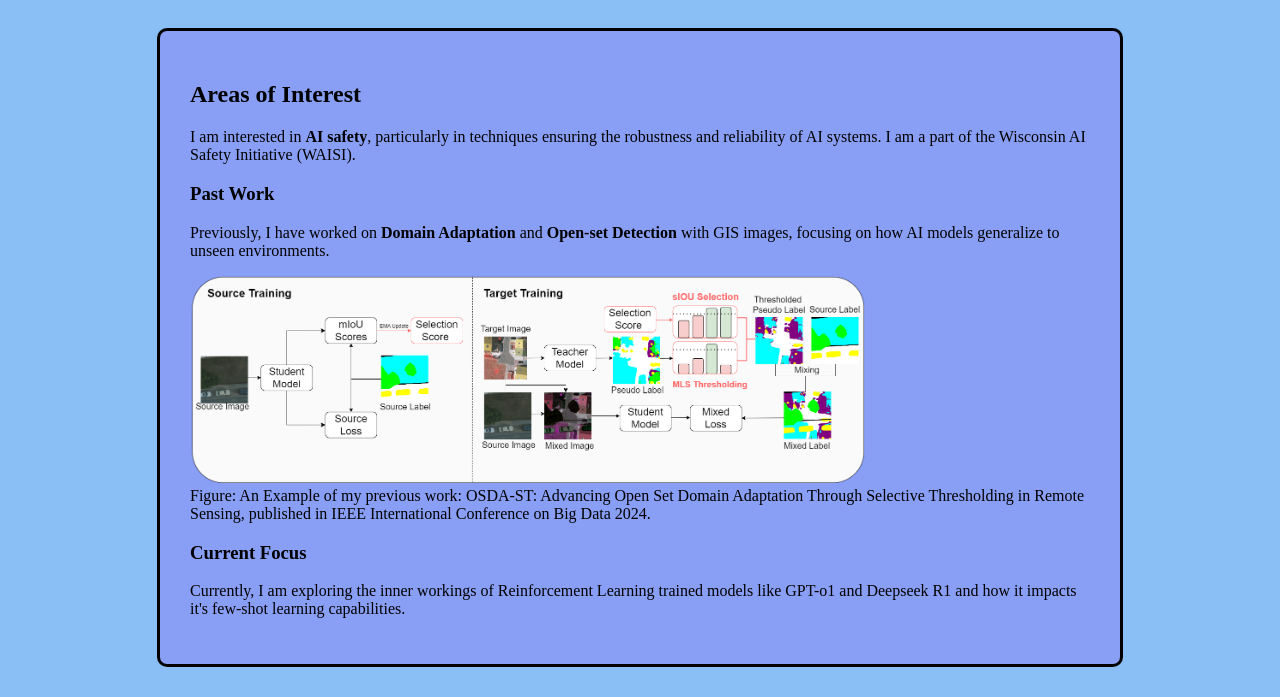
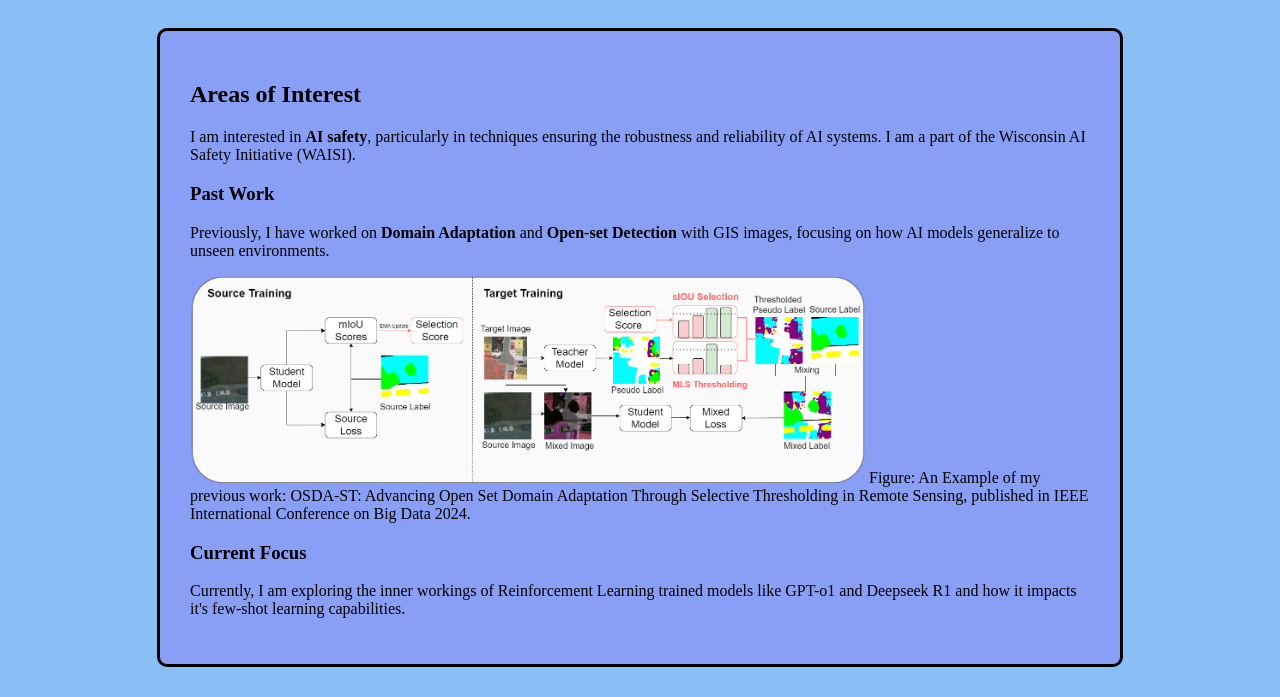
Before and after one commit to yeedragon0722/yeedragon0722.github.io, a plain HTML site: page research/research.html in a window 1280 px wide. Shown: the part 238-935 px from the top of the page. Drawn offline with Linux system fonts and the light colour scheme.

Commit message:
Update research.html

```diff
--- a/research/research.html
+++ b/research/research.html
@@ -26,7 +26,7 @@
         <h3>Past Work</h3>
         <p>Previously, I have worked on <strong>Domain Adaptation</strong> and <strong>Open-set Detection</strong> with GIS images, focusing on how AI models generalize to unseen environments.</p>
 		<img src="flowchart.png" alt="An OSDA flowchart">
-		<figcaption>Figure: An Example of my previous work: OSDA-ST: Advancing Open Set Domain Adaptation Through Selective Thresholding in Remote Sensing, published in IEEE International Conference on Big Data 2024.</figcaption>
+		Figure: An Example of my previous work: OSDA-ST: Advancing Open Set Domain Adaptation Through Selective Thresholding in Remote Sensing, published in IEEE International Conference on Big Data 2024.
         <h3>Current Focus</h3>
         <p>Currently, I am exploring the inner workings of Reinforcement Learning trained models like GPT-o1 and Deepseek R1 and how it impacts it's few-shot learning capabilities.</p>
     </main>
```
